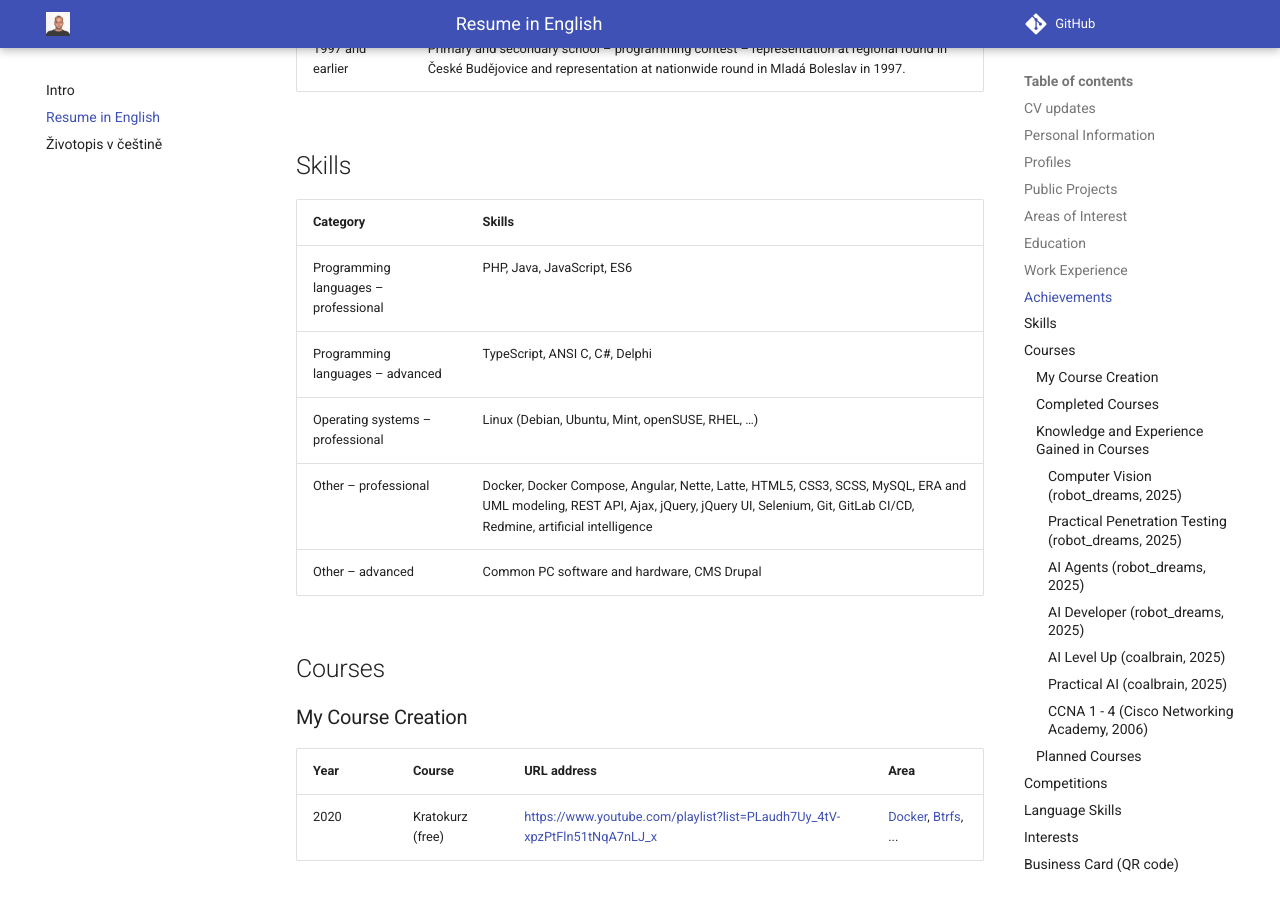
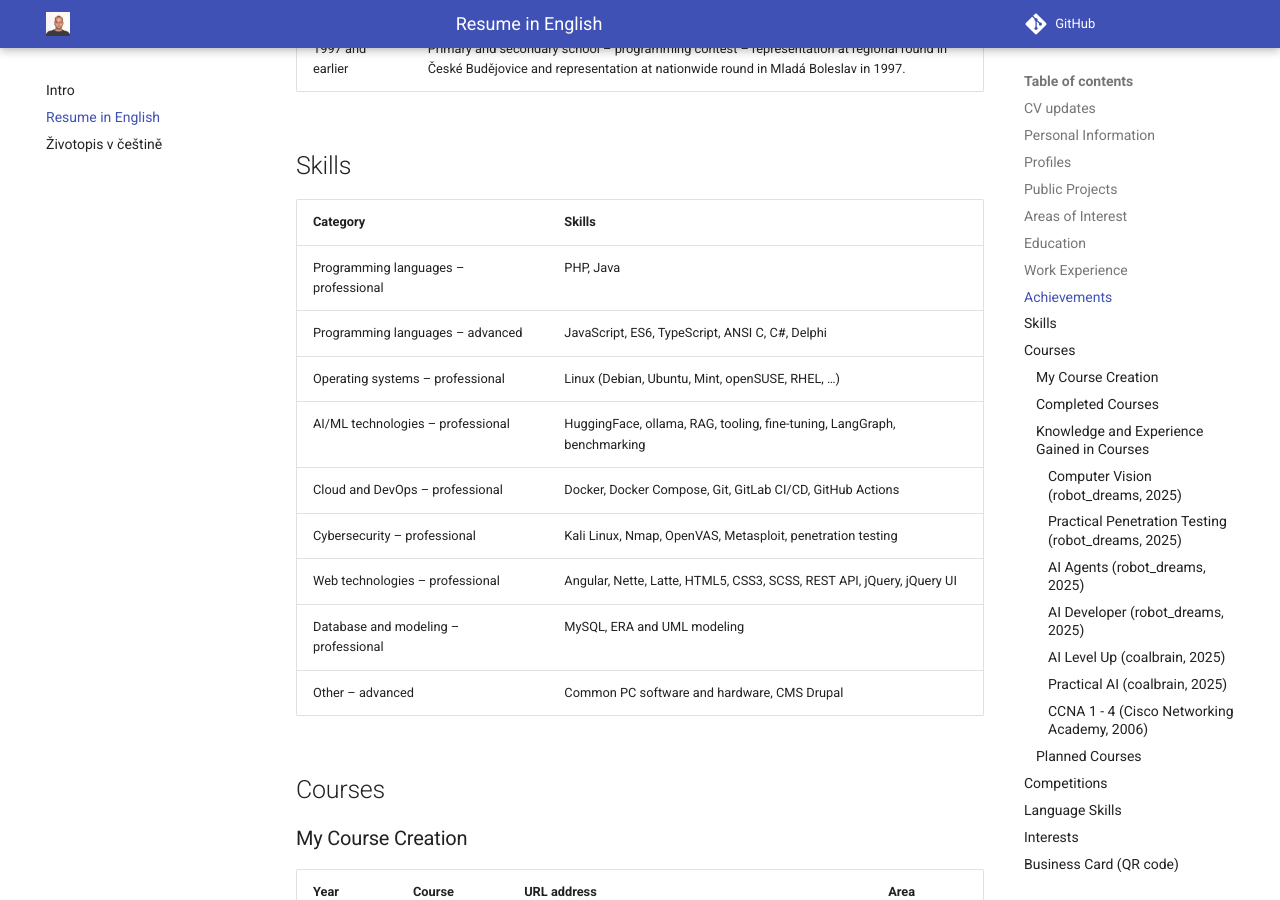
Before and after one commit to kratocz/kratocz, an MkDocs documentation site: the page built from docs/en/cv.md, in a window 1280 px wide and 900 px high, scrolled down 3432 px. Built offline with MkDocs 1.6.1 and Material for MkDocs 9.7.7, drawn with Linux system fonts in a browser that asks for light colours.

Commit message:
refactor: reorganize Skills section with professional focus
- restructure programming languages by proficiency level (PHP/Java professional, others advanced)
- add comprehensive AI/ML technologies category with benchmarking
- separate Cloud/DevOps, Cybersecurity, and Web technologies into distinct categories
- maintain consistency between Czech and English versions
- reflect actual professional expertise vs learning technologies

🤖 Generated with [Claude Code](https://claude.ai/code)

Co-Authored-By: Claude <noreply@anthropic.com>

```diff
--- a/docs/en/cv.md
+++ b/docs/en/cv.md
@@ -85,13 +85,17 @@ Ing. **Petr Kratochvíl** is a full-stack developer, DevOps engineer, Linux sysa
 
 ## Skills
 
-| Category                         | Skills                                                                                                                                                                            |
-|----------------------------------|-----------------------------------------------------------------------------------------------------------------------------------------------------------------------------------|
-| Programming languages – professional | PHP, Java, JavaScript, ES6                                                                                                                                                       |
-| Programming languages – advanced    | TypeScript, ANSI C, C#, Delphi                                                                                                                                                   |
-| Operating systems – professional    | Linux (Debian, Ubuntu, Mint, openSUSE, RHEL, …)                                                                                                                                  |
-| Other – professional                | Docker, Docker Compose, Angular, Nette, Latte, HTML5, CSS3, SCSS, MySQL, ERA and UML modeling, REST API, Ajax, jQuery, jQuery UI, Selenium, Git, GitLab CI/CD, Redmine, artificial intelligence |
-| Other – advanced                    | Common PC software and hardware, CMS Drupal                                                                                                                                       |
+| Category                             | Skills                                                                  |
+|--------------------------------------|-------------------------------------------------------------------------|
+| Programming languages – professional | PHP, Java                                                               |
+| Programming languages – advanced     | JavaScript, ES6, TypeScript, ANSI C, C#, Delphi                         |
+| Operating systems – professional     | Linux (Debian, Ubuntu, Mint, openSUSE, RHEL, …)                         |
+| AI/ML technologies – professional    | HuggingFace, ollama, RAG, tooling, fine-tuning, LangGraph, benchmarking |
+| Cloud and DevOps – professional      | Docker, Docker Compose, Git, GitLab CI/CD, GitHub Actions               |
+| Cybersecurity – professional         | Kali Linux, Nmap, OpenVAS, Metasploit, penetration testing              |
+| Web technologies – professional      | Angular, Nette, Latte, HTML5, CSS3, SCSS, REST API, jQuery, jQuery UI   |
+| Database and modeling – professional | MySQL, ERA and UML modeling                                             |
+| Other – advanced                     | Common PC software and hardware, CMS Drupal                             |
 
 ## Courses
 
```
Also changed, not shown: docs/cs/cv.md (+11 -7 lines).
